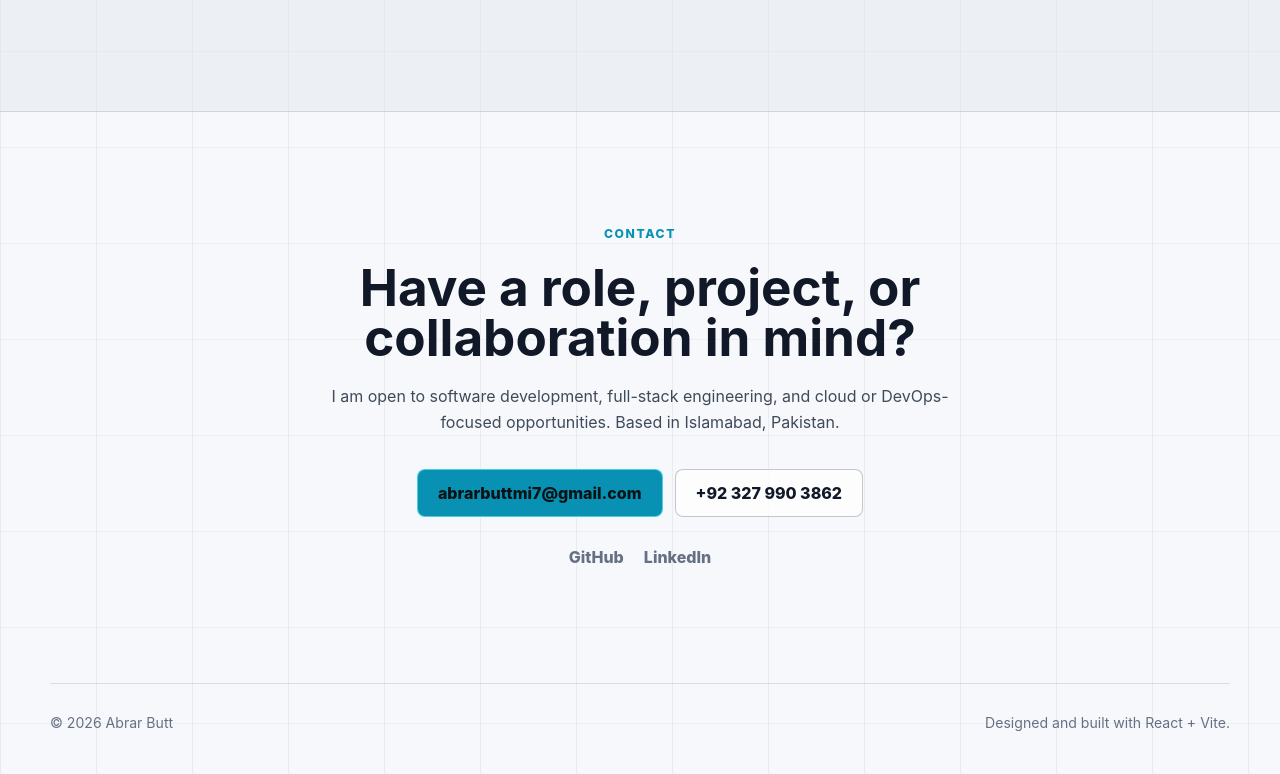
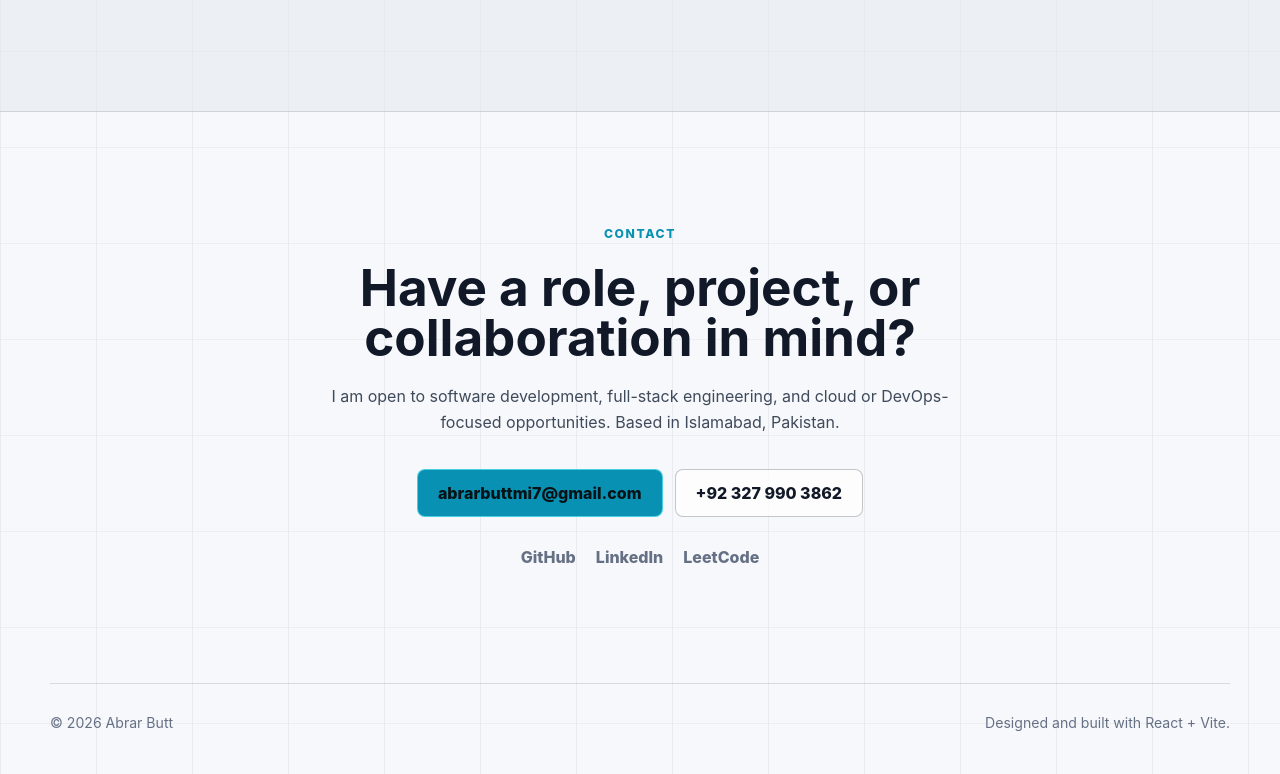
Before and after one commit to Abrarbut/portfolio, a React app: page / in a window 1280 px wide. Shown: the part 3885-4659 px from the top of the page. Built offline with nearby package versions, Linux system fonts and the light colour scheme; the HTML template or start-up script is replaced by a standard one.

Commit message:
href added for leetcode

```diff
--- a/src/App.jsx
+++ b/src/App.jsx
@@ -406,6 +406,9 @@ export default function App() {
           <a href="https://www.linkedin.com/in/abrar-butt-bb761639a/" target="_blank" rel="noreferrer">
             LinkedIn
           </a>
+          <a href="https://leetcode.com/u/Abrarbutt/" target="_blank" rel="noreferrer">
+            LeetCode
+          </a>
         </div>
       </section>
 
```
